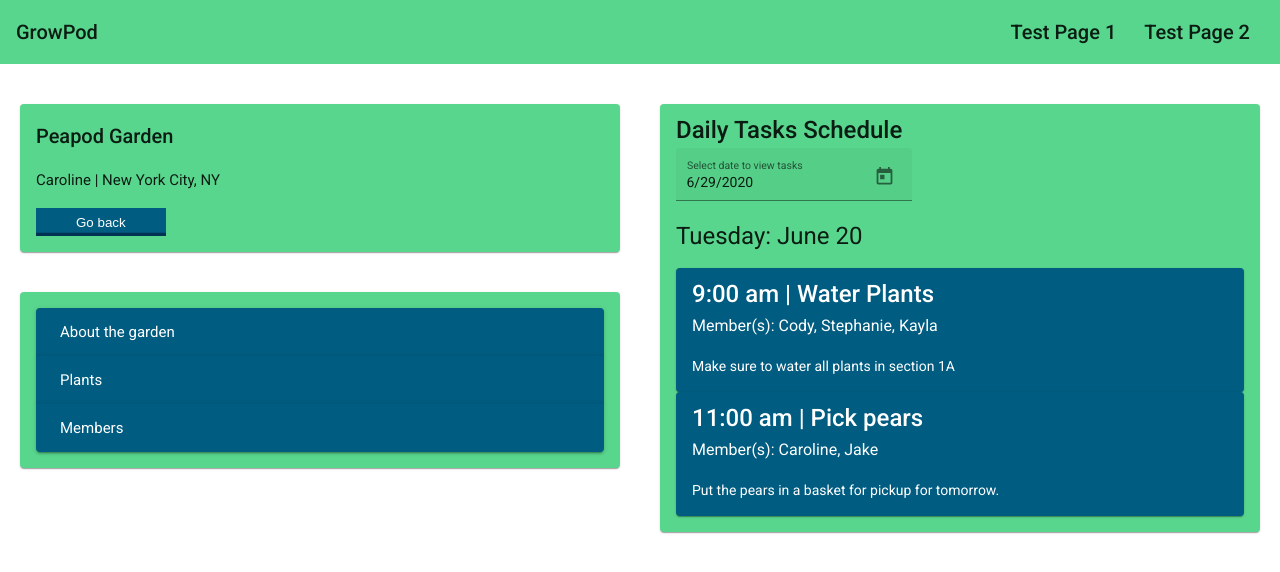
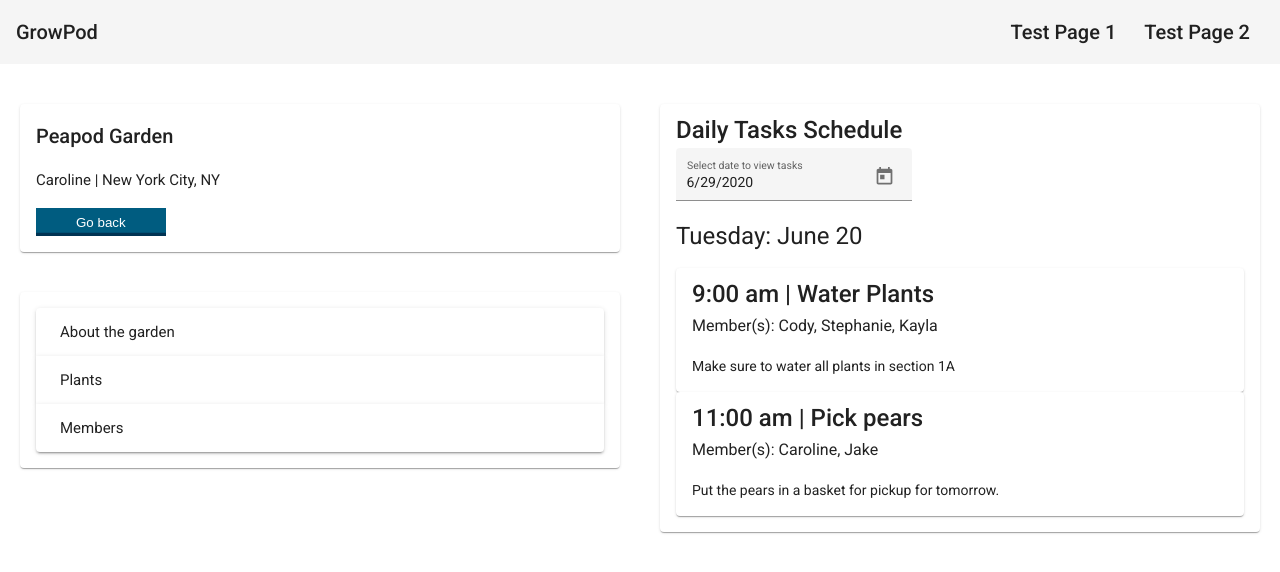
Before and after one commit to googleinterns/step26-2020, an Angular app in the folder src/main/webapp/: page /page/schedule-page in a window 1280 px wide. Shown: the top 572 px of the page. Built offline with nearby package versions, Linux system fonts and the light colour scheme.

Commit message:
Removed CSS colors to maintain the structure only (button css remained)

```diff
--- a/src/main/webapp/src/app/app.component.css
+++ b/src/main/webapp/src/app/app.component.css
@@ -15,7 +15,3 @@ a {
   color: inherit;
   text-decoration: inherit;
 }
-
-mat-toolbar {
-  background-color: #58D68D;
-}
--- a/src/main/webapp/src/app/app.component.html
+++ b/src/main/webapp/src/app/app.component.html
@@ -1,6 +1,6 @@
 <!-- Template page: these components will appear on
 every page unless they are suppressed. -->
-<mat-toolbar id="growpod-top-bar">
+<mat-toolbar>
   <mat-toolbar-row>
     <a routerLink="/page/index"><span>GrowPod</span></a>
     <span class="growpod-spacer"></span>
--- a/src/main/webapp/src/app/schedule-page/schedule-page.component.css
+++ b/src/main/webapp/src/app/schedule-page/schedule-page.component.css
@@ -20,21 +20,6 @@
   padding: 20px;
 }
 
-mat-card {
-  background-color: #58D68D;
-}
-
-.today-event {
-  background-color: #005C80;
-  color: white;
-}
-
-mat-expansion-panel,
-mat-panel-title {
-  background-color: #005C80;
-  color: white;
-}
-
 .button-style {
   display: block;
   padding: 0.5em 3em;
--- a/src/main/webapp/src/app/schedule-page/schedule-page.component.html
+++ b/src/main/webapp/src/app/schedule-page/schedule-page.component.html
@@ -59,7 +59,7 @@
 
       <h1>Tuesday: June 20</h1>
 
-      <mat-card class='today-event'>
+      <mat-card>
         <mat-card-title> 9:00 am | Water Plants </mat-card-title>
         <h3> Member(s): Cody, Stephanie, Kayla </h3>
         <mat-card-content>
@@ -67,7 +67,7 @@
         </mat-card-content>
       </mat-card>
 
-      <mat-card class='today-event'>
+      <mat-card>
         <mat-card-title> 11:00 am | Pick pears </mat-card-title>
         <h3> Member(s): Caroline, Jake </h3>
         <mat-card-content>
```
